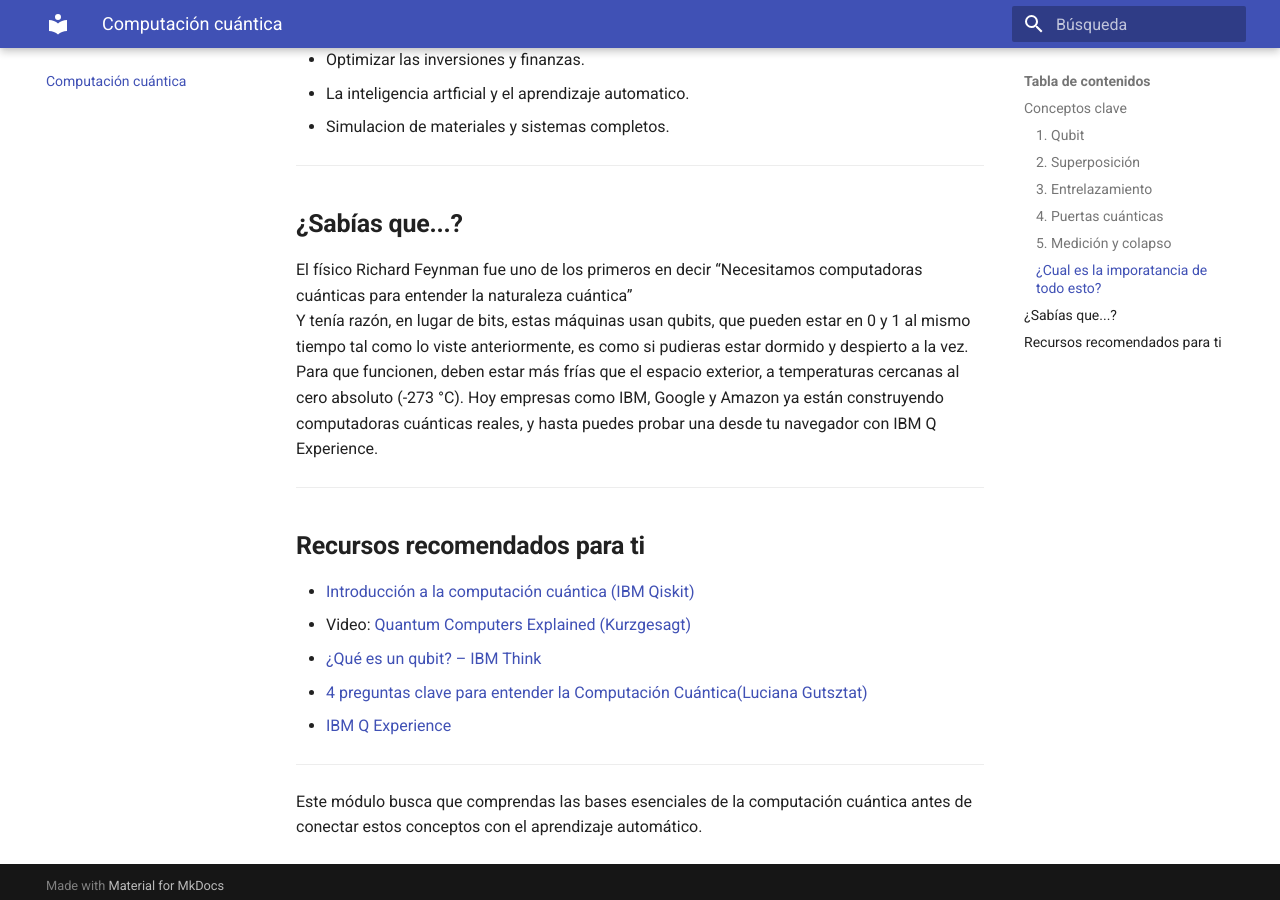
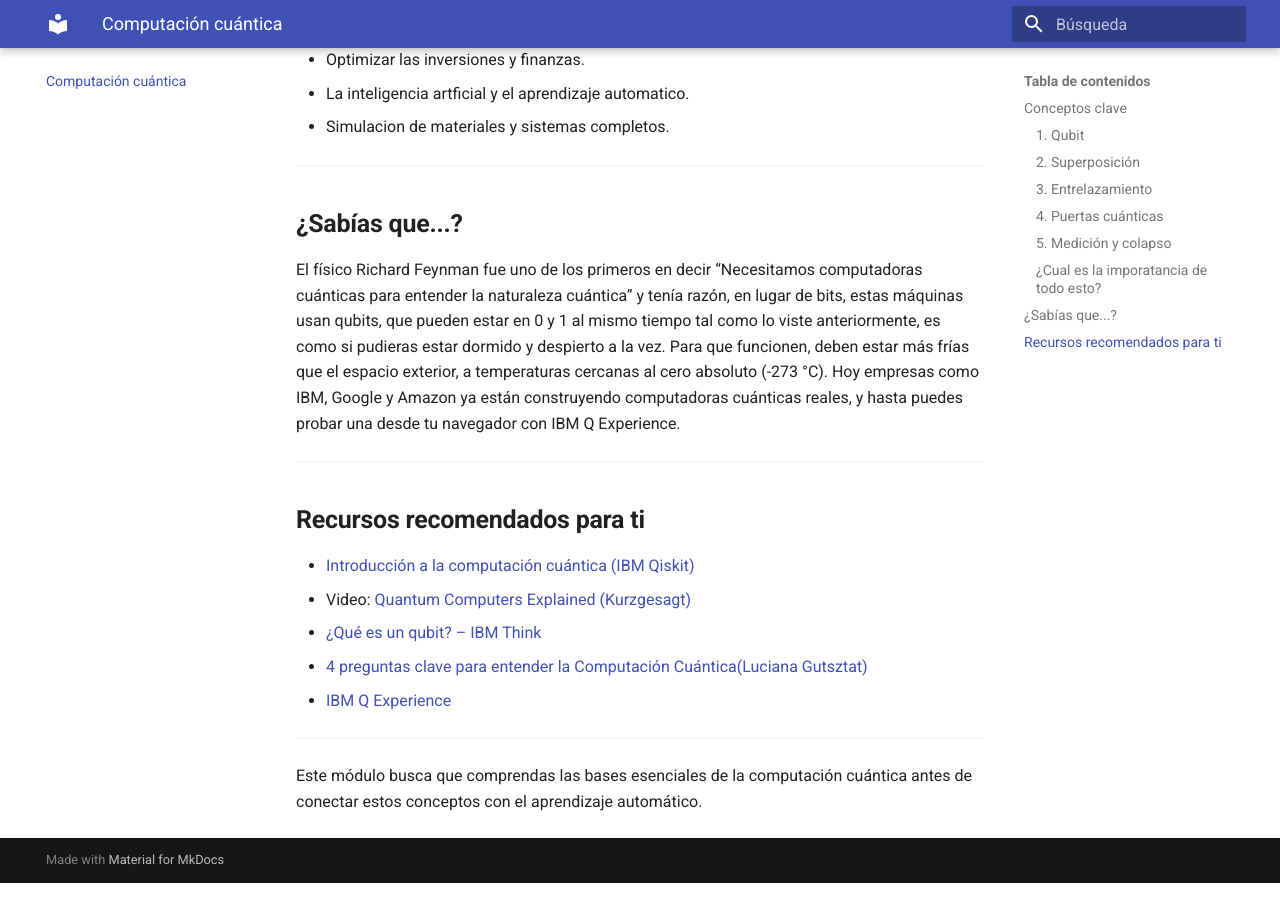
Before and after one commit to jameusk1028/Explorando-el-QML-desde-0, an MkDocs documentation site: the page built from docs/Fundamentos_de_computacion_cuantica.md, in a window 1280 px wide and 900 px high, scrolled down 2743 px. Built offline with MkDocs 1.6.1 and Material for MkDocs 9.7.7, drawn with Linux system fonts in a browser that asks for light colours.

```diff
--- a/docs/Fundamentos_de_computacion_cuantica.md
+++ b/docs/Fundamentos_de_computacion_cuantica.md
@@ -93,8 +93,7 @@ Estas propiedas (Superposicion , entrelazamiento y puertas cuanticas) son base d
 
 ## **¿Sabías que...?**
 
-El físico Richard Feynman fue uno de los primeros en decir “Necesitamos computadoras cuánticas para entender la naturaleza cuántica”
-Y tenía razón, en lugar de bits, estas máquinas usan qubits, que pueden estar en 0 y 1 al mismo tiempo tal como lo viste anteriormente, es como si pudieras estar dormido y despierto a la vez.
+El físico Richard Feynman fue uno de los primeros en decir “Necesitamos computadoras cuánticas para entender la naturaleza cuántica”  y tenía razón, en lugar de bits, estas máquinas usan qubits, que pueden estar en 0 y 1 al mismo tiempo tal como lo viste anteriormente, es como si pudieras estar dormido y despierto a la vez.
 Para que funcionen, deben estar más frías que el espacio exterior, a temperaturas cercanas al cero absoluto (-273 °C).
 Hoy empresas como IBM, Google y Amazon ya están construyendo computadoras cuánticas reales, y hasta puedes probar una desde tu navegador con IBM Q Experience.
 
```
